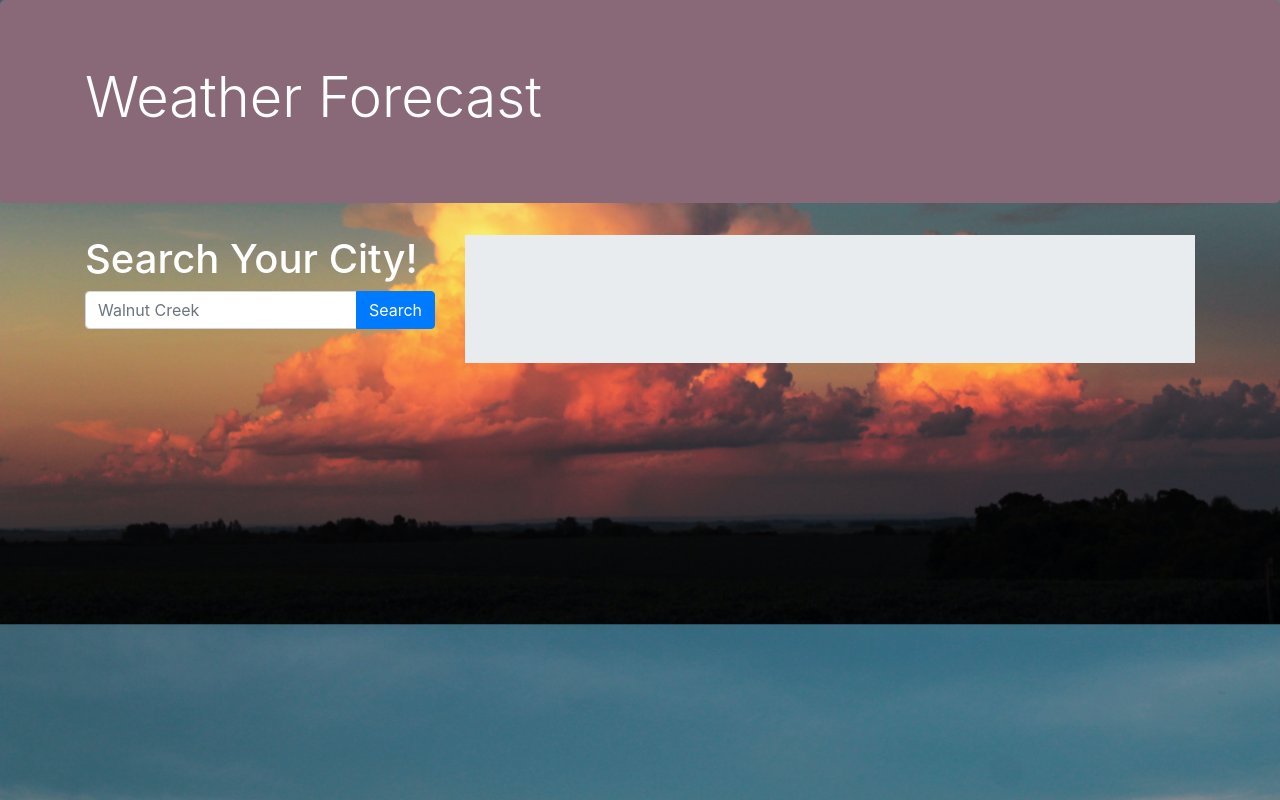
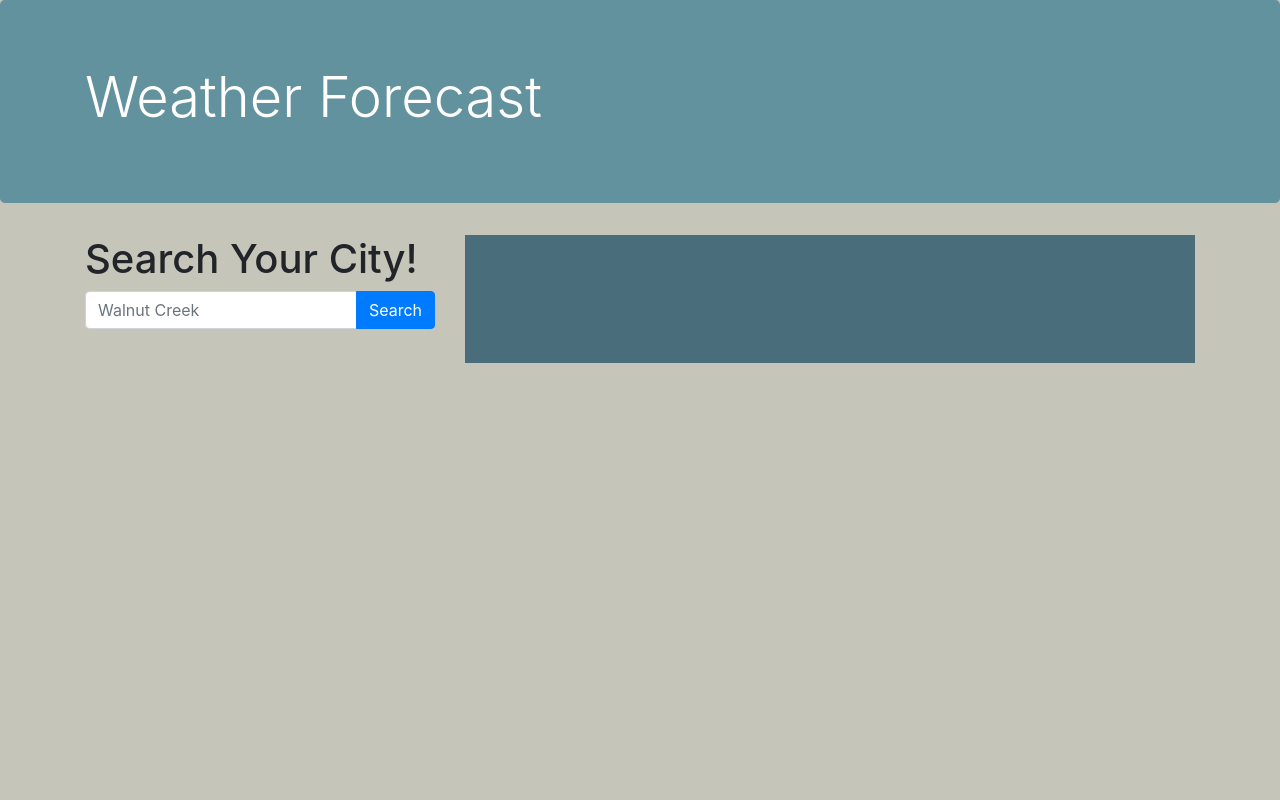
Before and after one commit to Luan-Pham/Weather-App, a plain HTML site: page index.html in a window 1280 px wide. Drawn offline with nearby package versions, Linux system fonts and the light colour scheme; files whose address does not match are found by name.

Commit message:
only displaying 1 data at a time

```diff
--- a/Assets/script.js
+++ b/Assets/script.js
@@ -5,7 +5,6 @@ const apiKey = '84f4552f8265e604690655d0c9488cfe';
 
 function search() {
   const location = document.getElementById('searchValue').value;
-
   console.log(location);
 
   var apiURL = `https://api.openweathermap.org/data/2.5/forecast?q=${location}&appid=${apiKey}&units=imperial`;
@@ -18,7 +17,7 @@ function search() {
 }
 
 function displayWeather(data) {
-  $(dashBoard).append(`<div class="container">
+  $(dashBoard).html(`<div class="container">
   <h1 class="display-4">${data.city.name}</h1>
   <p class="lead">Temperature: ${data.list[0].main.feels_like} °F
   <br>
@@ -29,6 +28,7 @@ function displayWeather(data) {
 }
 
 function displayForecast(data) {
+  $(foreCast).empty();
   for (let i = 1; i < 6; i++) {
     $(foreCast).append(`<div class="card" style="width:20%">
     <div class="card-body">
--- a/Assets/style.css
+++ b/Assets/style.css
@@ -1,15 +1,18 @@
 .topDisplay {
-  background-image: url('/Assets/sky.jpg');
-  background-position: center;
-  background-size: cover;
+  background-color: #62929e;
   color: white;
 }
 
 .card-body {
-  background-color: #839791;
+  background-color: #475657;
   color: white;
 }
 
 .bigBoy {
-  background-color: #896978;
+  background-color: #c6c5b9;
 }
+
+#dashboard {
+  background-color: #4a6d7c;
+  color: white;
+}
--- a/index.html
+++ b/index.html
@@ -19,12 +19,12 @@
 
     <title>Weather Forecast!</title>
   </head>
-  <div class="jumbotron bigBoy">
+  <div class="jumbotron topDisplay">
     <div class="container">
       <h1 class="display-4">Weather Forecast</h1>
     </div>
   </div>
-  <body class="topDisplay">
+  <body class="bigBoy">
     <div class="container">
       <div class="row justify-content-md-center">
         <div class="col-4">
```
Also changed, not shown: Assets/sky.jpg (deleted).
